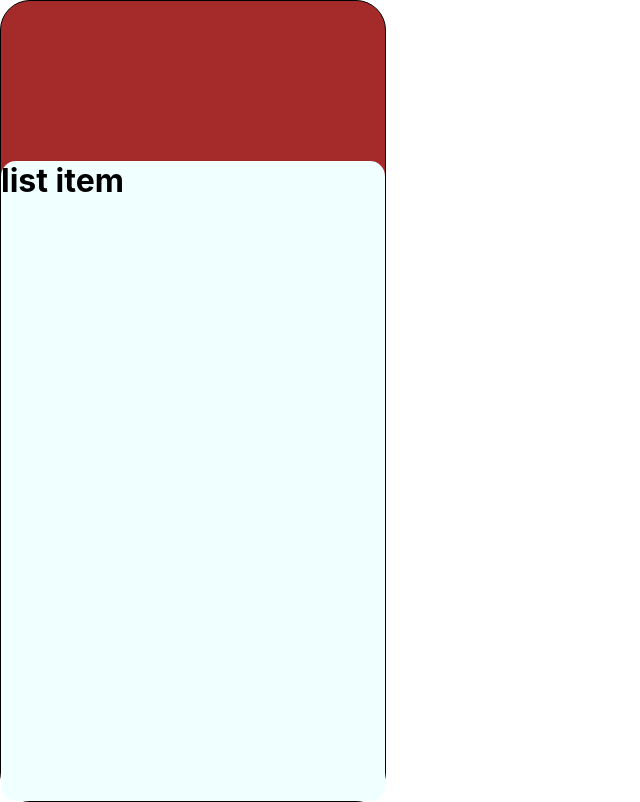
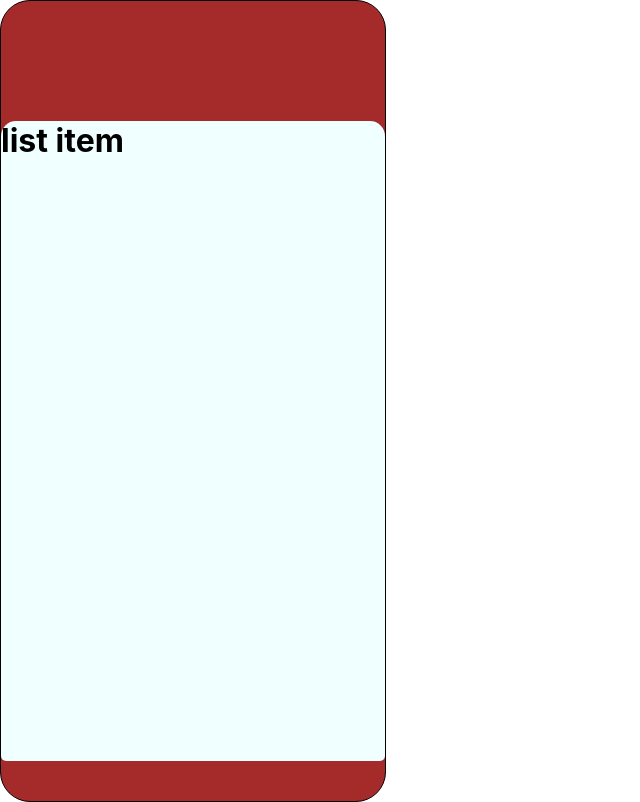
Before and after one commit to jyotijoey/dictionary-app, a React (Create React App) app: page / in a window 1280 px wide. Shown: the whole page, without its empty margins (0-640 px from the left). Built offline with nearby package versions, Linux system fonts and the light colour scheme.

Commit message:
container css updated

```diff
--- a/src/App.css
+++ b/src/App.css
@@ -5,5 +5,6 @@
   width: 30vw;
   border: 1px solid black;
   border-radius: 30px;
+  position: fixed;
   /* margin: auto; */
 }
--- a/src/App.js
+++ b/src/App.js
@@ -1,11 +1,12 @@
 import './App.css';
 import Container from "./Container";
-import ListItem from "./ListItem";
+import SearchBar from "./SearchBar";
 
 function App() {
   return (
     // using BEM
     <div className="app">
+      <SearchBar />
       <Container />
     </div>
   );
--- a/src/Container.css
+++ b/src/Container.css
@@ -2,8 +2,8 @@
     background-color:azure;
     height: 80vh;
     width: 30vw;
-    position: absolute;
-    margin-top: 20vh;
+    position: fixed;
+    margin-top: 15vh;
     /* border: 1px solid black; */
-    border-radius: 15px;
+    border-radius: 15px 15px 5px 5px;
 }
--- /dev/null
+++ b/src/SearchBar.css
@@ -0,0 +1,3 @@
+.searchBar{
+    position: fixed;
+}
--- a/src/SearchBar.js
+++ b/src/SearchBar.js
@@ -0,0 +1,12 @@
+import React from 'react';
+import "./SearchBar.css";
+
+function SearchBar() {
+    return (
+        <div className="searchBar">
+            {/* <h1>this is the seacrvh bar</h1> */}
+        </div>
+    )
+}
+
+export default SearchBar
```
Also changed, not shown: 1 other file (tests, documents, lock files or other folders).
